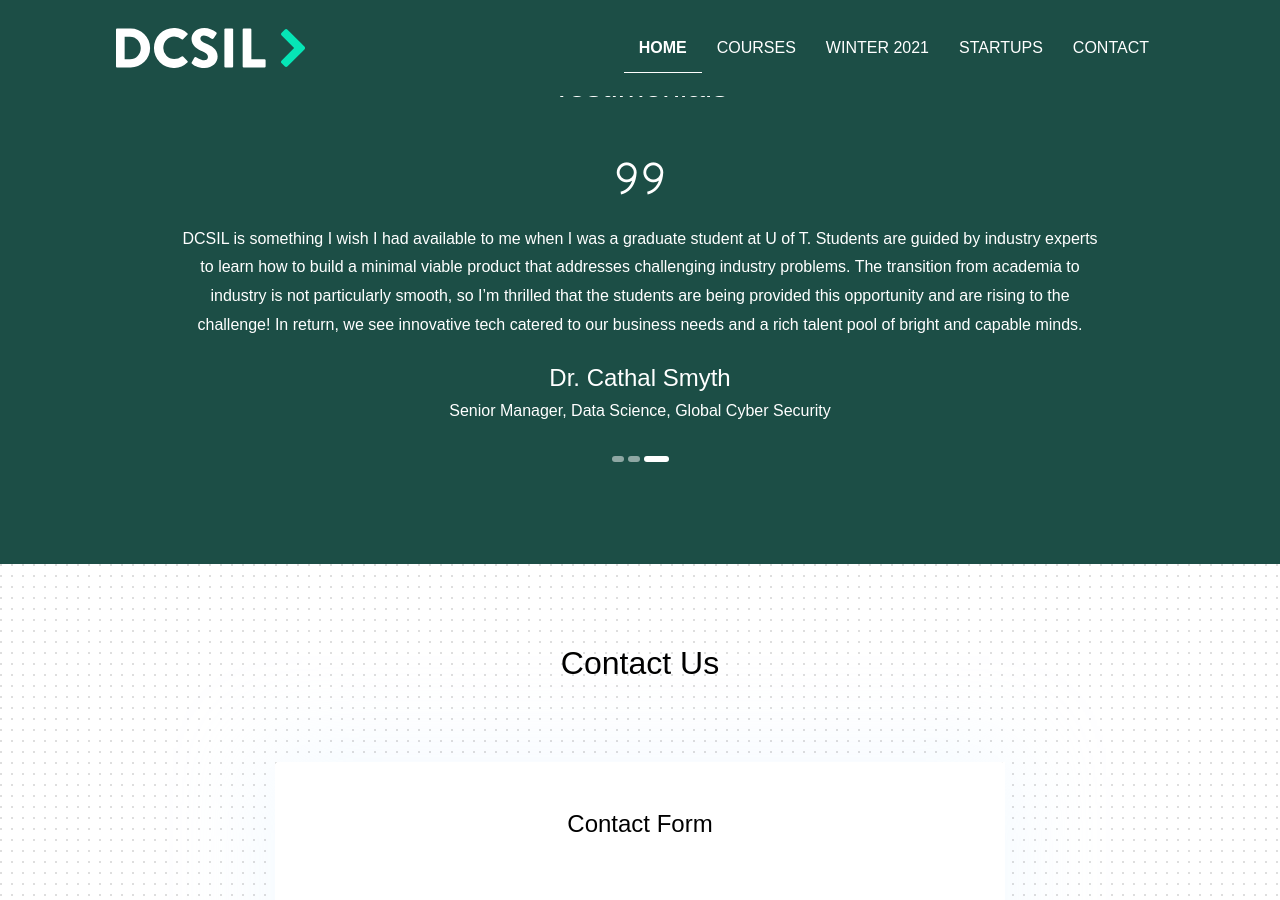
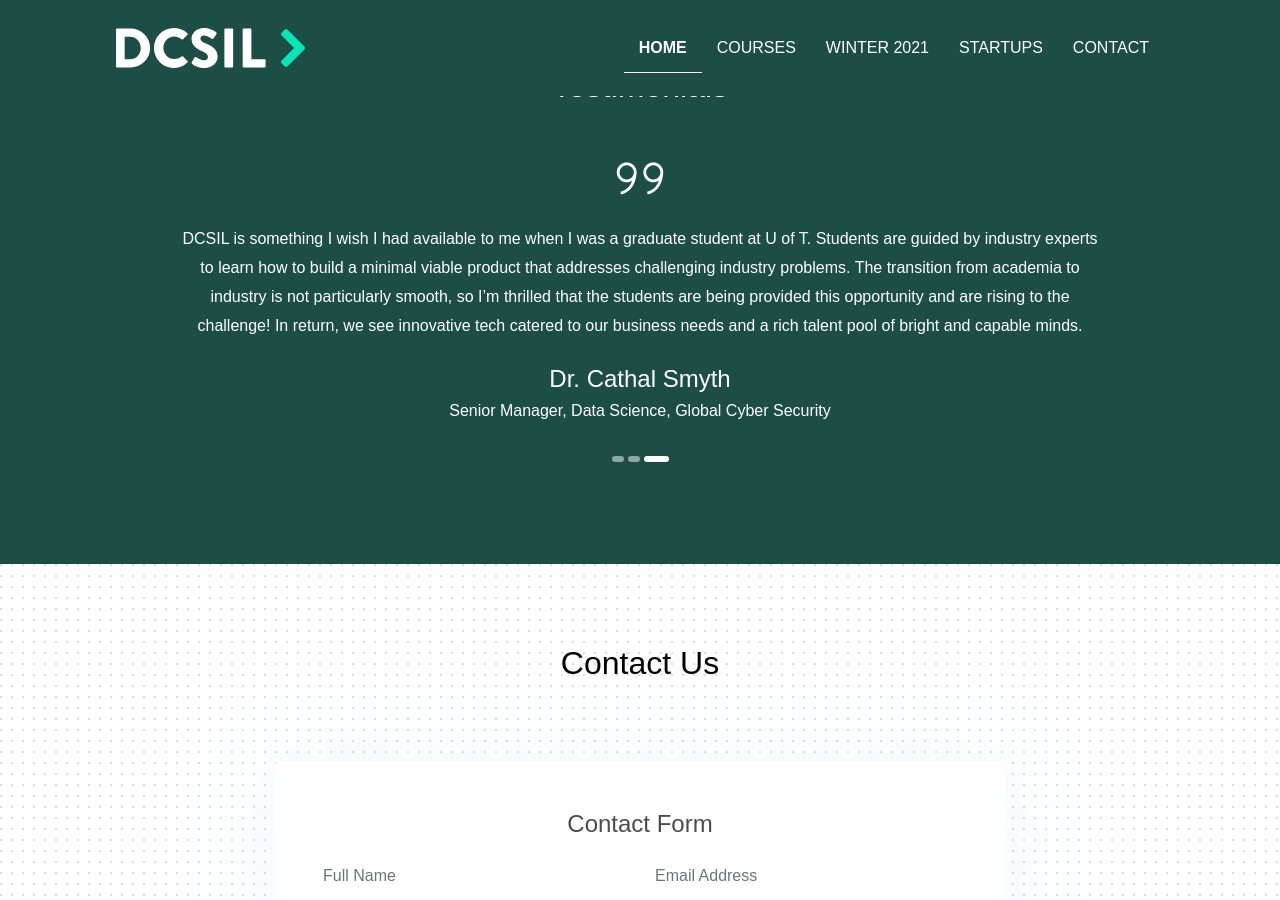
Before and after one commit to dcsil/website, a Jekyll site: the page built from index.html, in a window 1280 px wide and 900 px high, scrolled down 2278 px. Built offline with Jekyll 4.4.1, drawn with Linux system fonts in a browser that asks for light colours.

Commit message:
Fix some more header issues

```diff
--- a/_includes/hero-section.html
+++ b/_includes/hero-section.html
@@ -4,7 +4,7 @@
     <div class="row">
       <div class="col-lg-11 mx-auto">
         <h1 class="text-white font-tertiary mb-0">{{ site.data.settings.hero.hero-title }}</h1>
-        <h4 class="text-white text-uppercase font-tertiary">{{ site.data.settings.hero.hero-subtitle }}</h4>
+        <p class="h4 text-white text-uppercase font-tertiary">{{ site.data.settings.hero.hero-subtitle }}</p>
         <a href="{{ site.data.settings.hero.hero-btn-link }}" style="white-space: normal;" class="text-uppercase font-tertiary border btn btn-light mt-3 mr-2">
            {{ site.data.settings.hero.hero-btn-text }}
         </a>
--- a/_includes/skeleton/contact-section.html
+++ b/_includes/skeleton/contact-section.html
@@ -7,7 +7,7 @@
       </div>
       <div class="col-lg-8 mx-auto">
         <div class="bg-white rounded text-center p-5 shadow-down">
-          <h4 class="mb-80">Contact Form</h4>
+          <p class="mb-8 h4">Contact Form</p>
           <form action="{{ site.data.settings.formspree }}" method="POST" class="row">
             <div class="col-md-6">
               <input type="text" id="name" name="name" placeholder="Full Name" class="form-control px-0 mb-4">
```
